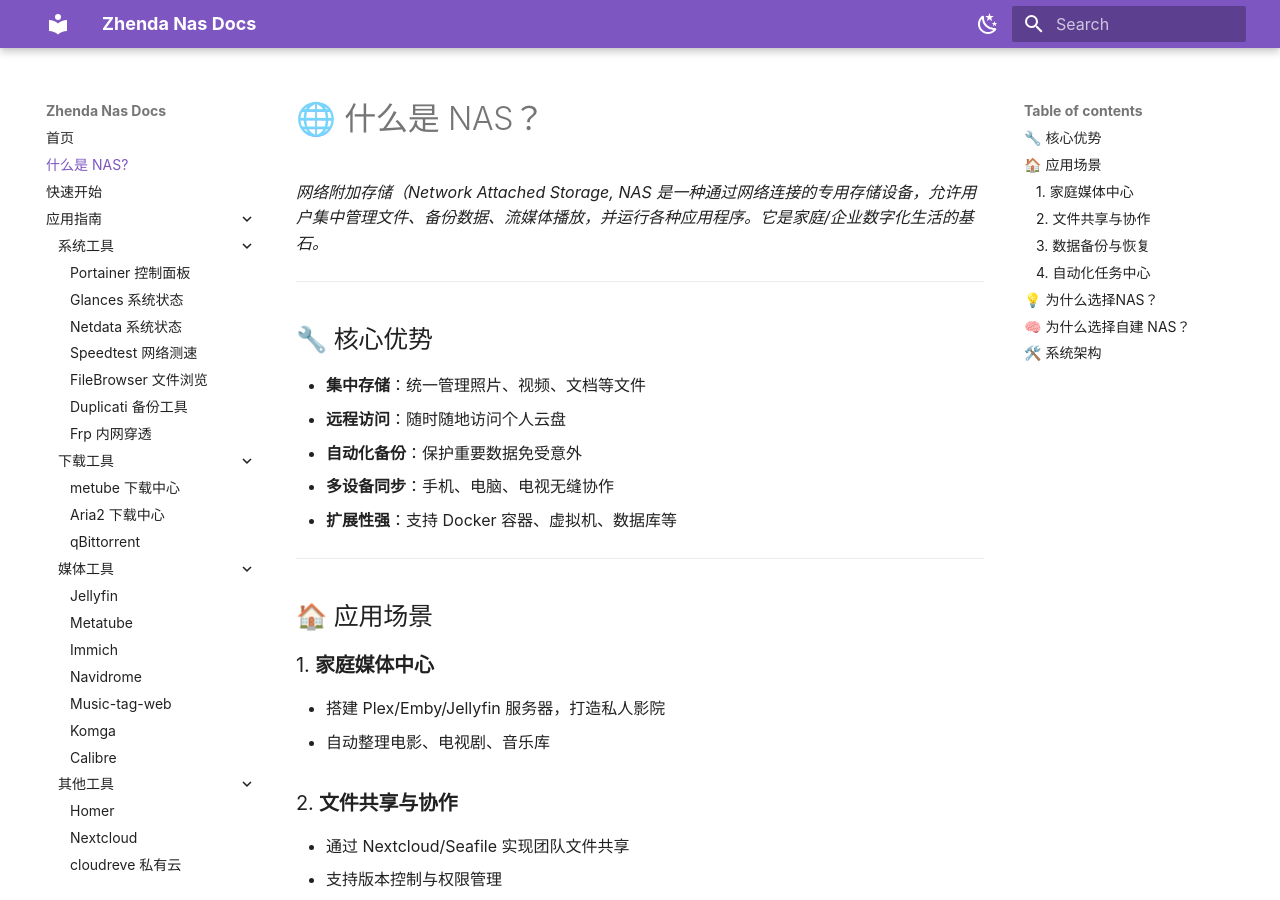
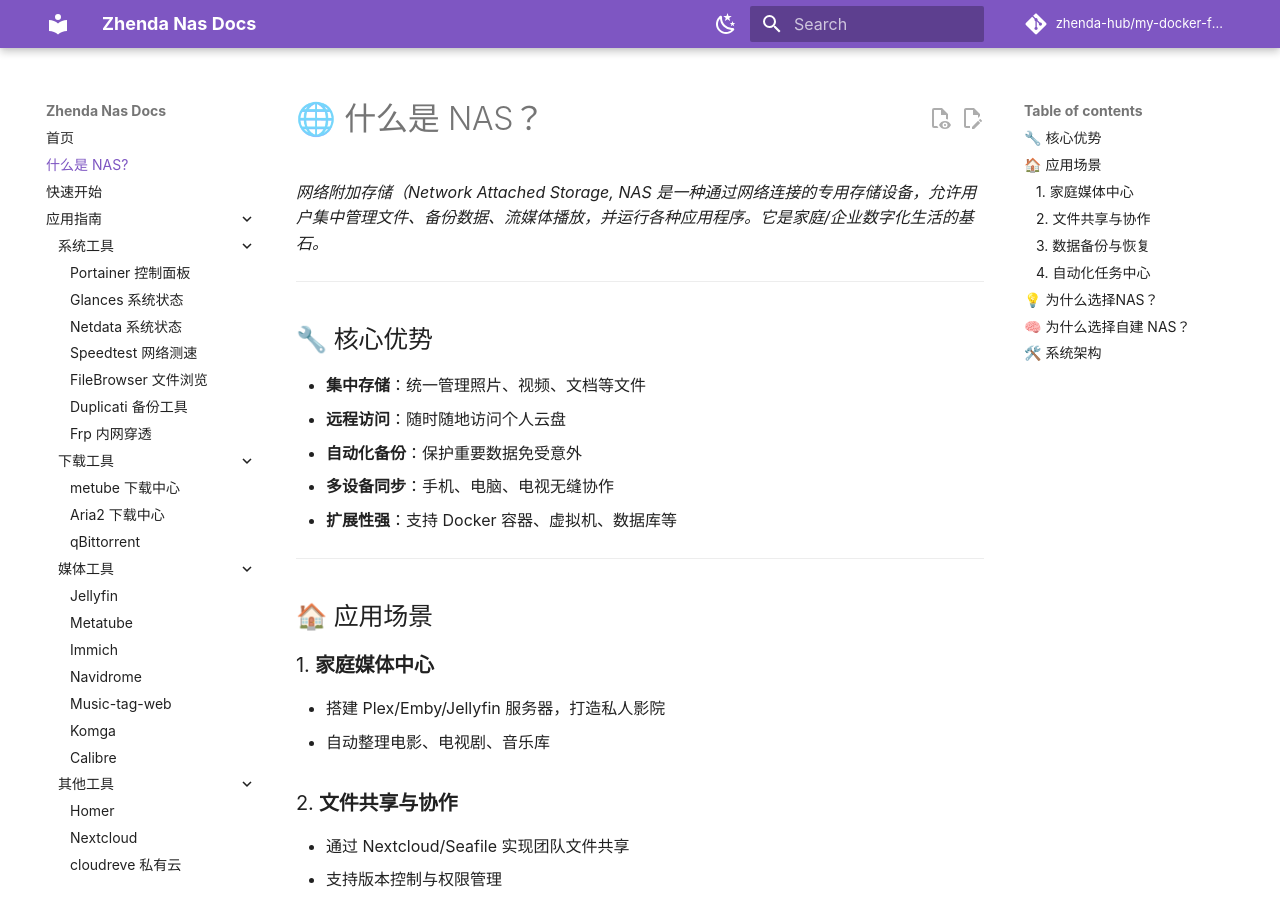
Before and after one commit to zhenda-hub/my-docker-files, an MkDocs documentation site: the page built from docs/overview/what-is-nas.md, in a window 1280 px wide and 900 px high. Built offline with MkDocs 1.6.1 and Material for MkDocs 9.7.7, drawn with Linux system fonts in a browser that asks for light colours; plug-ins that fetch from the network failed and are left out; comment, search, counter and statistics services are not loaded.

Commit message:
docs: 配置 repo_url / edit_uri，启用编辑与查看源码按钮

```diff
--- a/mkdocs.yml
+++ b/mkdocs.yml
@@ -1,4 +1,8 @@
 site_name: Zhenda Nas Docs
+
+repo_url: https://github.com/zhenda-hub/my-docker-files
+repo_name: zhenda-hub/my-docker-files
+edit_uri: edit/main/docs/
 
 nav:
   - 首页: index.md
```
